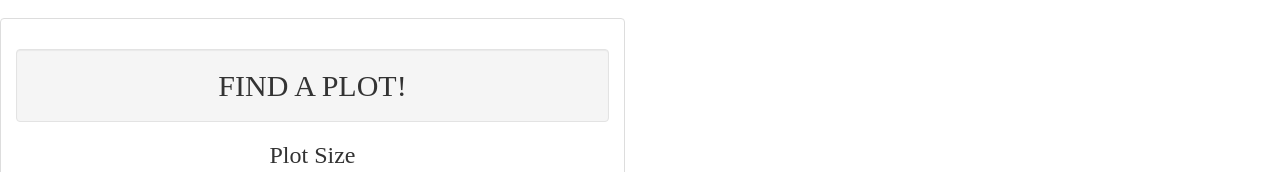
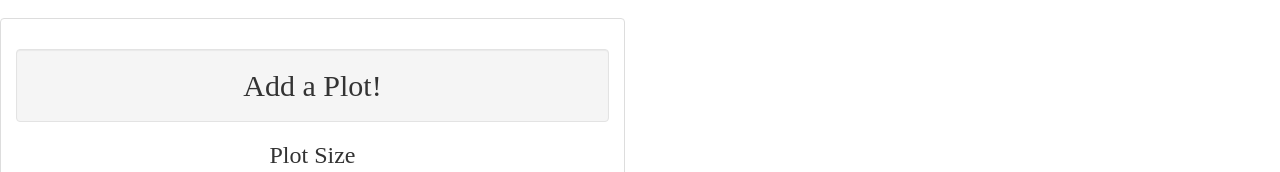
Before and after one commit to secretPlotters/secretPlottersProject, a plain HTML site: page index.html in a window 1280 px wide. Both pictures are taken after a click on the button "Ready to PLOT?". Shown: the part 386-558 px from the top of the page. Drawn offline with Linux system fonts and the light colour scheme; a web font is replaced by a local one.

Commit message:
initial find form setup

```diff
--- a/index.html
+++ b/index.html
@@ -75,8 +75,8 @@
         <div class="row"><!-- NOTE: row1 div -->
           <div class="col-xs-6"><!-- NOTE: col1 div -->
             <div class="list-group-item">
-              <h2 class="well">FIND A PLOT!</h2>
               <form id="addPlotForm">
+                <h2 class="well">Add a Plot!</h2>
                 <div class="form-group" id="radioInput"><!-- NOTE: radio input -->
                   <h3>Plot Size</h3>
                   <input type="radio" name="pizzaSize" value="Small" checked> Small<br>
```
